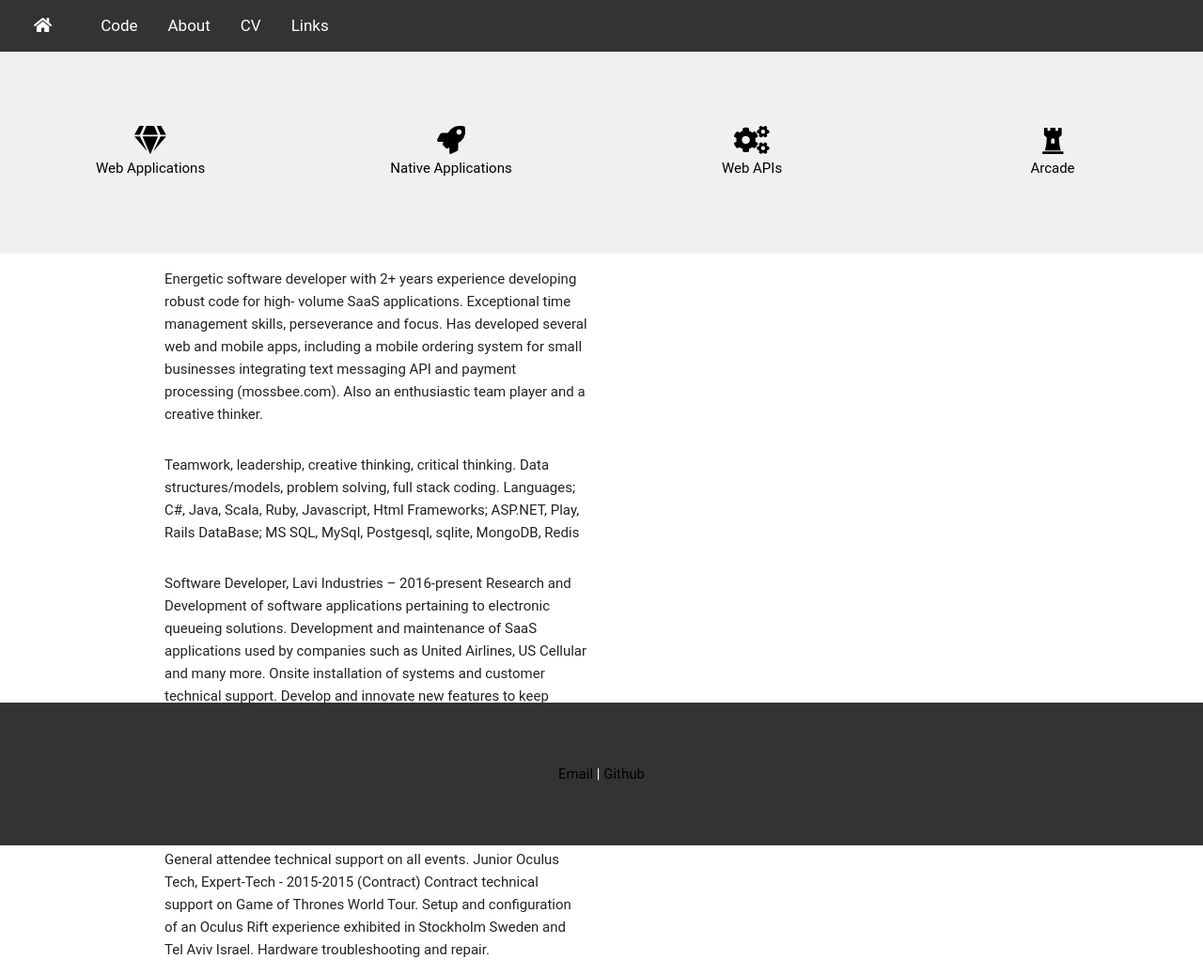
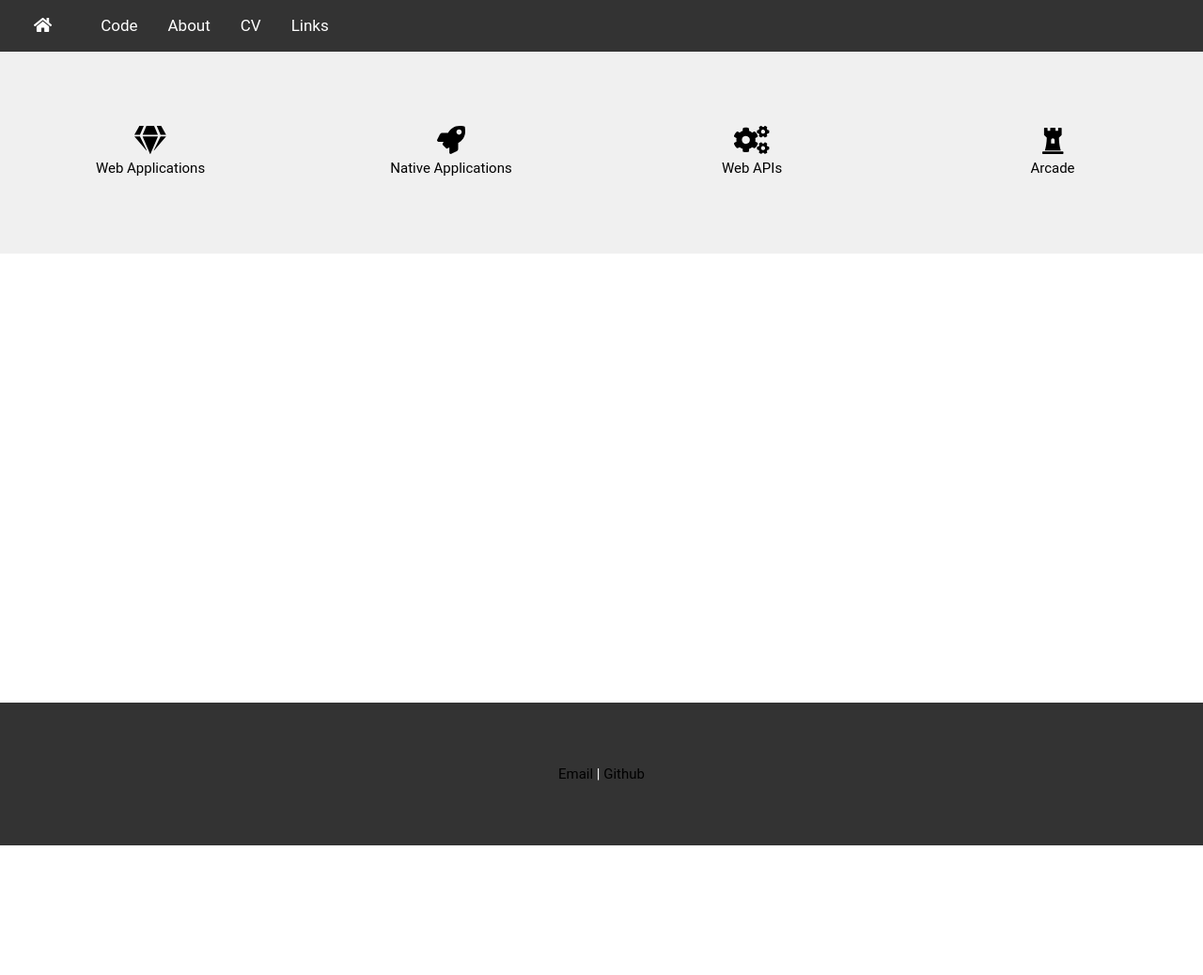
Before and after one commit to wynk182/portfolio, a Jekyll site: the page built from index.html, in a window 1280 px wide. Shown: the whole page at 94% size. Built offline with Jekyll 4.4.1, drawn with Linux system fonts in a browser that asks for light colours; after the commit the page ends 900 px from its top, so only the background shows below that.

Commit message:
add cv file edited index

```diff
--- a/index.html
+++ b/index.html
@@ -14,7 +14,7 @@ title: Michael Wynkoop Portfolio
 
 <div class="container" id="web_applications">
     <div class="col m6">
-        Energetic software developer with 2+ years experience developing robust code for high- volume SaaS applications. Exceptional time management skills, perseverance and focus. Has developed several web and mobile apps, including a mobile ordering system for small businesses integrating text messaging API and payment processing (mossbee.com). Also an enthusiastic team player and a creative thinker.
+
     </div>
     <div class="col m6">
 
@@ -22,8 +22,7 @@ title: Michael Wynkoop Portfolio
 </div>
 <div class="container" id="native_apps">
     <div class="col m6">
-        Teamwork, leadership, creative thinking, critical thinking. Data structures/models, problem solving, full stack coding. Languages; C#, Java, Scala, Ruby, Javascript, Html Frameworks; ASP.NET, Play, Rails
-DataBase; MS SQL, MySql, Postgesql, sqlite, MongoDB, Redis
+
     </div>
     <div class="col m6">
 
@@ -31,8 +30,7 @@ DataBase; MS SQL, MySql, Postgesql, sqlite, MongoDB, Redis
 </div>
 <div class="container" id="apis">
     <div class="col m6">
-        Software Developer, Lavi Industries – 2016-present
-Research and Development of software applications pertaining to electronic queueing solutions. Development and maintenance of SaaS applications used by companies such as United Airlines, US Cellular and many more. Onsite installation of systems and customer technical support. Develop and innovate new features to keep software modern and relevant.
+
     </div>
     <div class="col m6">
 
@@ -40,10 +38,7 @@ Research and Development of software applications pertaining to electronic queue
 </div>
 <div class="container" id="arcade">
     <div class="col m6">
-        Technical Project Manager, GPJ - 2012-2016
-Contracted Onsite Tech, logistical support and Equipment sourcing. Event set up and planning. Configuration of onsite equipment and applications, networking for events registration and POS system applications. General attendee technical support on all events.
-Junior Oculus Tech, Expert-Tech - 2015-2015 (Contract)
-Contract technical support on Game of Thrones World Tour. Setup and configuration of an Oculus Rift experience exhibited in Stockholm Sweden and Tel Aviv Israel. Hardware troubleshooting and repair.
+
     </div>
     <div class="col m6">
 
```
Also changed, not shown: cv.html (added, +81 -0 lines).
